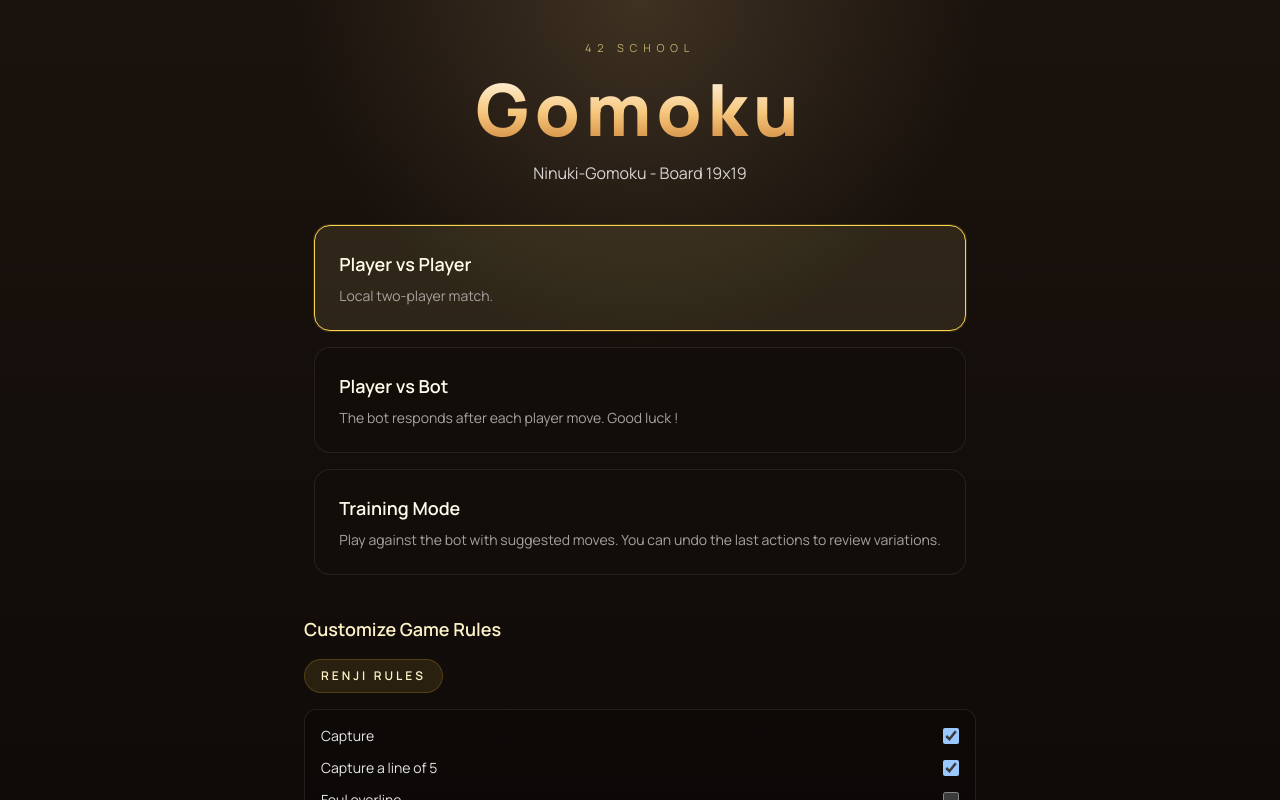
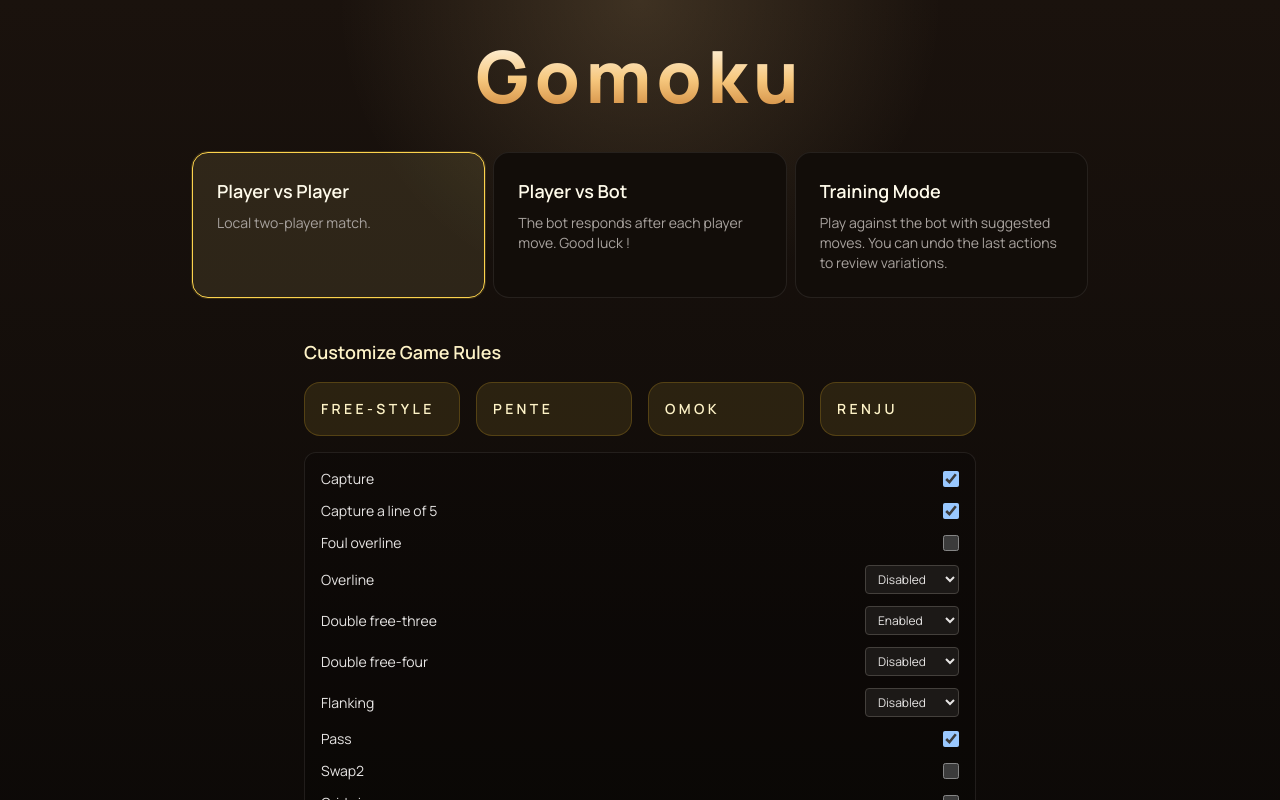
Before and after one commit to kennyydng/Gomoku, a Next.js app in the folder app/: page / in a window 1280 px wide. Shown: the top 800 px of the page. Built offline with nearby package versions, Linux system fonts and the light colour scheme.

Commit message:
add preset

```diff
--- a/app/src/app/game/Gomoku.ts
+++ b/app/src/app/game/Gomoku.ts
@@ -19,13 +19,14 @@
 export type Rules = {
   pass: boolean
   capture: boolean
-  //captureSelf: boolean
   captureUnperfect: boolean
   foulOverline: boolean
   overline: boolean | 'black'
   threeThree: boolean | 'black'
   fourFour: boolean | 'black'
   flanking: boolean | 'black'
+  swap2: boolean
+  grid: {"19x19","15x15"}
 }
 
 const SUBDIRECTIONS: Array<Direction> = [
--- a/app/src/app/game/page.tsx
+++ b/app/src/app/game/page.tsx
@@ -35,6 +35,8 @@
     fourFour: false,
     flanking: false,
     pass: true,
+    swap2: false,
+    grid: "19x19"
   }
 
   const parseRulesFromParams = () => {
--- a/app/src/app/page.tsx
+++ b/app/src/app/page.tsx
@@ -16,7 +16,76 @@
     fourFour: false,
     flanking: false,
     pass: true,
+    swap2: false,
+    grid: "19x19",
   })
+
+  const presets = [
+     {
+      key: 'free-style',
+      label: 'Free-style',
+      rules: {
+        capture: false,
+        captureUnperfect: false,
+        foulOverline: false,
+        overline: false,
+        threeThree: false,
+        fourFour: false,
+        flanking: false,
+        pass: true,
+        swap2: false,
+        grid: "15x15",
+      } as Rules,
+    },
+    {
+      key: 'pente',
+      label: 'Pente',
+      rules: {
+        capture: true,
+        captureUnperfect: true,
+        foulOverline: false,
+        overline: false,
+        threeThree: false,
+        fourFour: false,
+        flanking: false,
+        pass: true,
+        swap2: false,
+        grid: "19x19",
+      } as Rules,
+    },
+    {
+      key: 'omok',
+      label: 'Omok',
+      rules: {
+        capture: false,
+        captureUnperfect: false,
+        foulOverline: false,
+        overline: true,
+        threeThree: false,
+        fourFour: false,
+        flanking: false,
+        pass: true,
+        swap2: false,
+        grid: "19x19",
+      } as Rules,
+    },
+    {
+      key: 'renju',
+      label: 'Renju',
+      rules: {
+        capture: false,
+        captureUnperfect: false,
+        foulOverline: true,
+        overline: 'black',
+        threeThree: 'black',
+        fourFour: 'black',
+        flanking: false,
+        pass: true,
+        swap2: false,
+        grid: "19x19",
+      } as Rules,
+    },
+  ] as const
 
   const ruleLabels: Record<keyof Rules, string> = {
     pass: 'Pass',
@@ -27,21 +96,14 @@
     threeThree: 'Double free-three',
     fourFour: 'Double free-four',
     flanking: 'Flanking',
+    swap2: 'Swap2',
+    grid: 'Grid size',
   }
 
   const blackRules: Array<keyof Rules> = ['overline', 'threeThree', 'fourFour', 'flanking']
 
-  const applyRenjiPreset = () => {
-    setRules({
-      capture: true,
-      captureUnperfect: true,
-      foulOverline: true,
-      overline: 'black',
-      threeThree: 'black',
-      fourFour: 'black',
-      flanking: false,
-      pass: true,
-    })
+  const applyPreset = (presetRules: Rules) => {
+    setRules(presetRules)
   }
 
   const getRulesQueryString = () => {
@@ -53,6 +115,10 @@
         return `${key}=${value ? '1' : '0'}`
       })
       .join('&')
+  }
+
+  const getGameHref = (mode: 'local' | 'ai' | 'training') => {
+    return `/game?mode=${mode}&${getRulesQueryString()}`
   }
 
   const toggleRule = (key: keyof Rules) => {
@@ -69,16 +135,14 @@
     <main className="min-h-screen bg-[radial-gradient(circle_at_top,_rgba(255,215,145,0.16),_transparent_28%),linear-gradient(180deg,_#1a120d_0%,_#0c0907_100%)] px-4 py-10 text-stone-100 sm:px-6 lg:px-8">
       <div className="mx-auto flex w-full max-w-4xl flex-col items-center gap-10">
         <header className="space-y-4 text-center">
-          <p className="text-[11px] uppercase tracking-[0.52em] text-amber-200/70">42 School</p>
           <h1 className="bg-[linear-gradient(180deg,_#fff7e7_0%,_#f6c77d_55%,_#d08a3f_100%)] bg-clip-text text-5xl font-black tracking-[0.08em] text-transparent sm:text-7xl">
             Gomoku
           </h1>
-          <p className="text-sm text-stone-300 sm:text-base">Ninuki-Gomoku - Board 19x19</p>
         </header>
 
-        <section className="grid gap-4 grid-cols-1">
+        <section className="grid gap-2 sm:grid-cols-3">
           <Link
-            href={`/game?mode=local&${getRulesQueryString()}`}
+            href={getGameHref('local')}
             onClick={() => setSelectedMode('local')}
             className={`${MENU_CARD_THEME.base} ${
               selectedMode === 'local'
@@ -91,7 +155,7 @@
           </Link>
 
           <Link
-            href={`/game?mode=ai&${getRulesQueryString()}`}
+            href={getGameHref('ai')}
             onClick={() => setSelectedMode('ai')}
             className={`${MENU_CARD_THEME.base} ${
               selectedMode === 'ai'
@@ -104,7 +168,7 @@
           </Link>
 
           <Link
-            href={`/game?mode=training&${getRulesQueryString()}`}
+            href={getGameHref('training')}
             onClick={() => setSelectedMode('training')}
             className={`${MENU_CARD_THEME.base} ${
               selectedMode === 'training'
@@ -119,15 +183,19 @@
 
         <section className="w-full max-w-2xl space-y-4">
           <h2 className="text-lg font-semibold text-amber-100">Customize Game Rules</h2>
-          <div className="flex flex-wrap gap-3">
-            <button
-              type="button"
-              onClick={applyRenjiPreset}
-              className="rounded-full border border-amber-400/20 bg-amber-300/10 px-4 py-2 text-xs font-semibold uppercase tracking-[0.25em] text-amber-100 transition hover:border-amber-400/40 hover:bg-amber-300/15"
-            >
-              Renji rules
-            </button>
+          <div className="grid gap-4 sm:grid-cols-4">
+            {presets.map((preset) => (
+              <button
+                key={preset.key}
+                type="button"
+                onClick={() => applyPreset(preset.rules)}
+                className="rounded-2xl border border-amber-400/20 bg-amber-300/10 px-4 py-4 text-left transition hover:border-amber-400/40 hover:bg-amber-300/15"
+              >
+                <div className="text-sm font-semibold uppercase tracking-[0.24em] text-amber-100">{preset.label}</div>
+              </button>
+            ))}
           </div>
+
           <div className="rounded-xl border border-stone-700/40 bg-black/20 p-4 space-y-3">
             {Object.entries(rules).map(([key, value]) => {
               const ruleKey = key as keyof Rules
```
